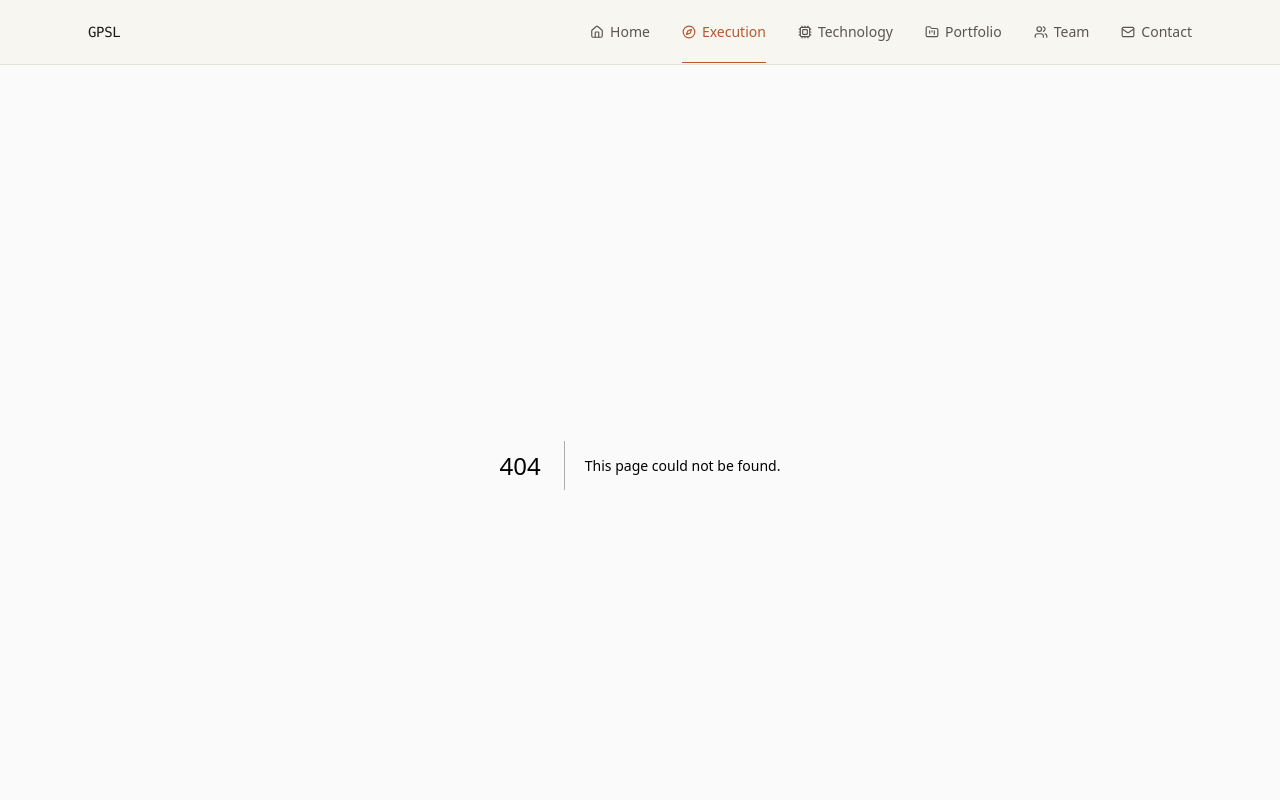
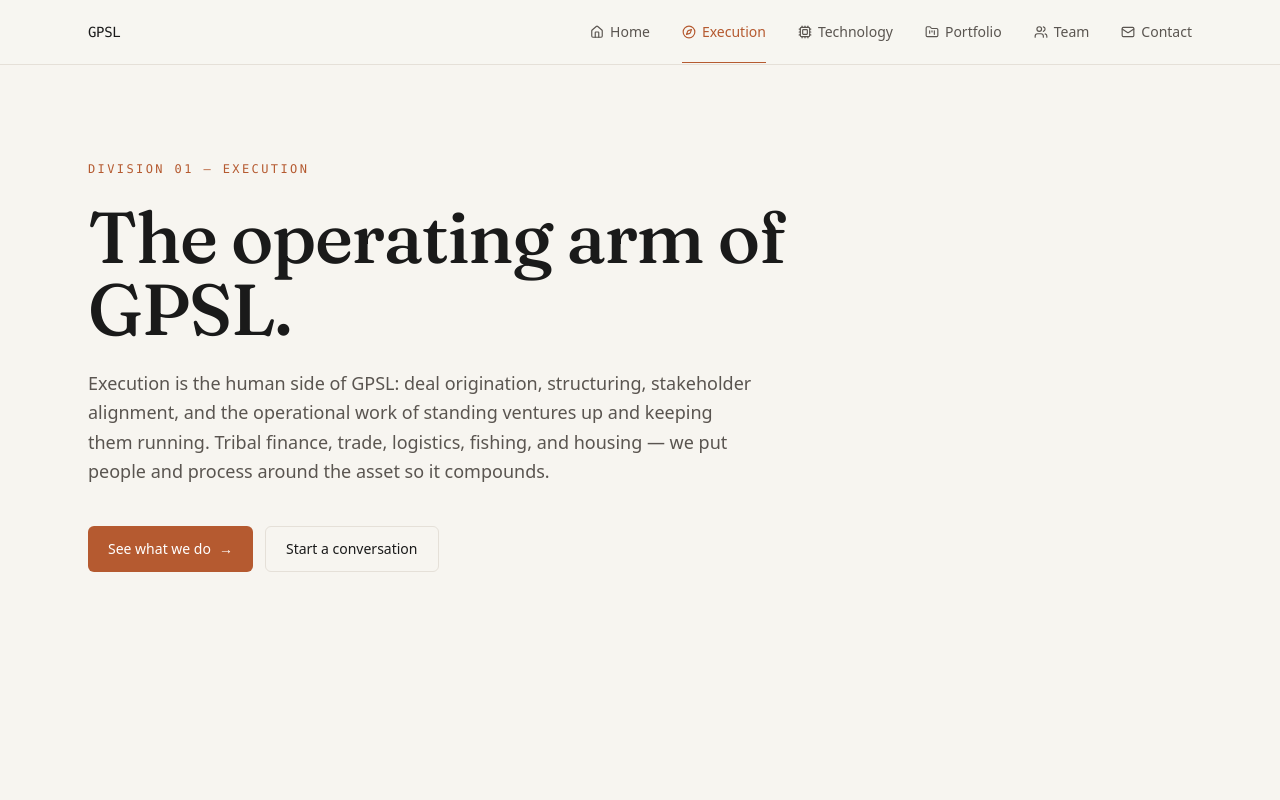
Before and after one commit to mattydinh/gpsl-technology, a Next.js app: page /execution in a window 1280 px wide. Before the commit this address had no page. Shown: the top 800 px of the page. Built offline with nearby package versions, Linux system fonts and the light colour scheme.

Commit message:
feat: scaffold /execution route with hero
Creates the Execution division page at /app/execution/page.tsx with
operating-surface wrapper, eyebrow, H1, sub paragraph, and two CTAs.
4 TDD tests added; full suite passes at 39 tests.

Co-Authored-By: Claude Sonnet 4.6 <noreply@anthropic.com>

```diff
--- /dev/null
+++ b/src/app/execution/page.tsx
@@ -0,0 +1,38 @@
+import Link from "next/link";
+import ThemeSurface from "@/components/ThemeSurface";
+
+export default function ExecutionPage() {
+  return (
+    <ThemeSurface surface="operating">
+      <section className="max-w-6xl mx-auto px-6 pt-24 pb-20">
+        <p className="text-xs uppercase tracking-[0.2em] text-op-accent font-mono">
+          Division 01 — Execution
+        </p>
+        <h1 className="font-display text-5xl md:text-6xl lg:text-7xl text-op-ink mt-6 leading-[1.05] tracking-[-0.02em] max-w-4xl">
+          The operating arm of GPSL.
+        </h1>
+        <p className="text-lg text-op-muted mt-6 max-w-2xl leading-relaxed">
+          Execution is the human side of GPSL: deal origination, structuring,
+          stakeholder alignment, and the operational work of standing ventures
+          up and keeping them running. Tribal finance, trade, logistics,
+          fishing, and housing — we put people and process around the asset so
+          it compounds.
+        </p>
+        <div className="mt-10 flex flex-wrap gap-3">
+          <Link
+            href="#services"
+            className="inline-flex items-center gap-2 rounded-md bg-op-accent px-5 py-3 text-sm font-medium text-white hover:opacity-90 transition-opacity"
+          >
+            See what we do <span aria-hidden>→</span>
+          </Link>
+          <Link
+            href="/contact?topic=execution"
+            className="inline-flex items-center gap-2 rounded-md border border-op-line px-5 py-3 text-sm font-medium text-op-ink hover:border-op-accent transition-colors"
+          >
+            Start a conversation
+          </Link>
+        </div>
+      </section>
+    </ThemeSurface>
+  );
+}
```
Also changed, not shown: 1 other file (tests, documents, lock files or other folders).
